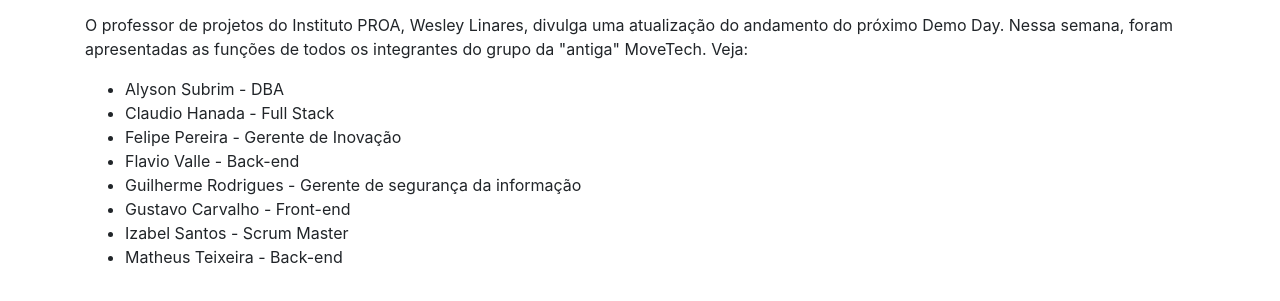
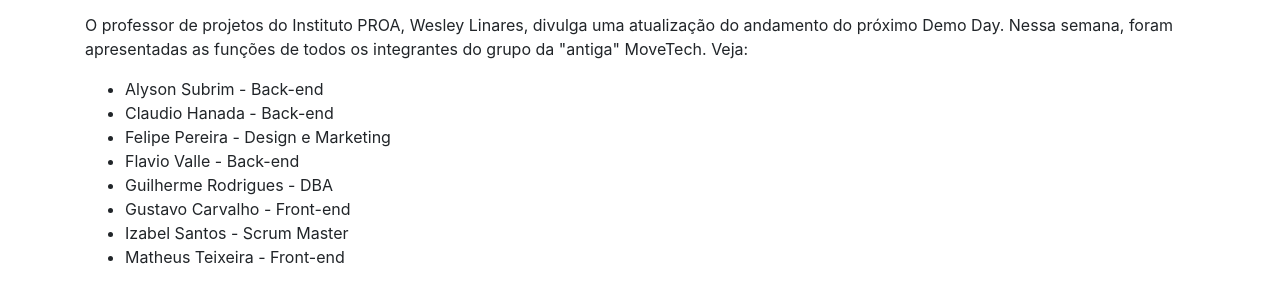
Before and after one commit to Alyson02/bootstrap, a plain HTML site: page atividade-noticias-demoday/pag2.html in a window 1280 px wide. Shown: the part 207-508 px from the top of the page. Drawn offline with nearby package versions, Linux system fonts and the light colour scheme.

Commit message:
Add files via upload

```diff
--- a/atividade-noticias-demoday/pag2.html
+++ b/atividade-noticias-demoday/pag2.html
@@ -21,14 +21,14 @@
         <hr>
         <p>O professor de projetos do Instituto PROA, Wesley Linares, divulga uma atualização do andamento do próximo Demo Day. Nessa semana, foram apresentadas as funções de todos os integrantes do grupo da "antiga" MoveTech. Veja: </p>
         <ul>
-            <li>Alyson Subrim - DBA</li>
-            <li>Claudio Hanada - Full Stack</li>
-            <li>Felipe Pereira - Gerente de Inovação</li>
+            <li>Alyson Subrim - Back-end</li>
+            <li>Claudio Hanada - Back-end</li>
+            <li>Felipe Pereira - Design e Marketing</li>
             <li>Flavio Valle - Back-end</li>
-            <li>Guilherme Rodrigues - Gerente de segurança da informação</li>
+            <li>Guilherme Rodrigues - DBA</li>
             <li>Gustavo Carvalho - Front-end</li>
             <li>Izabel Santos - Scrum Master</li>
-            <li>Matheus Teixeira - Back-end</li>
+            <li>Matheus Teixeira - Front-end</li>
           </ul>
 </body>
 </html>
```
